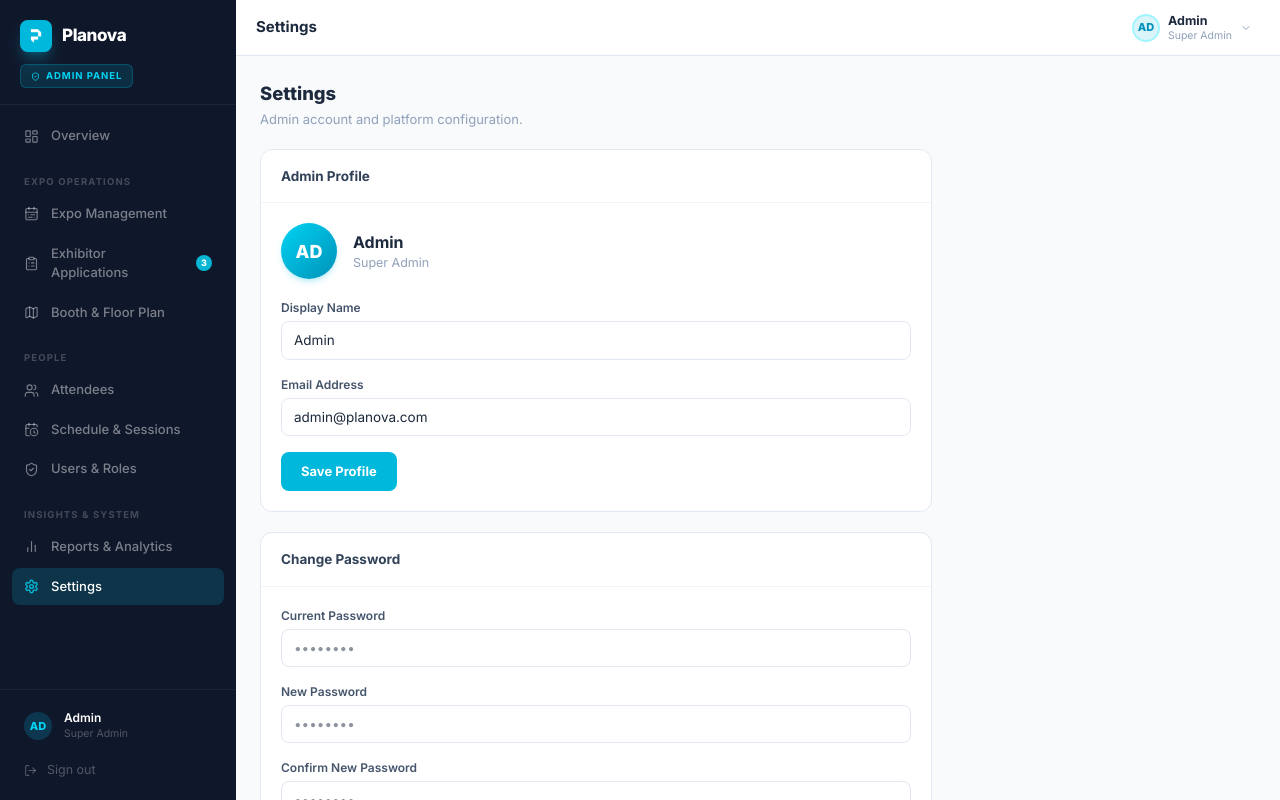
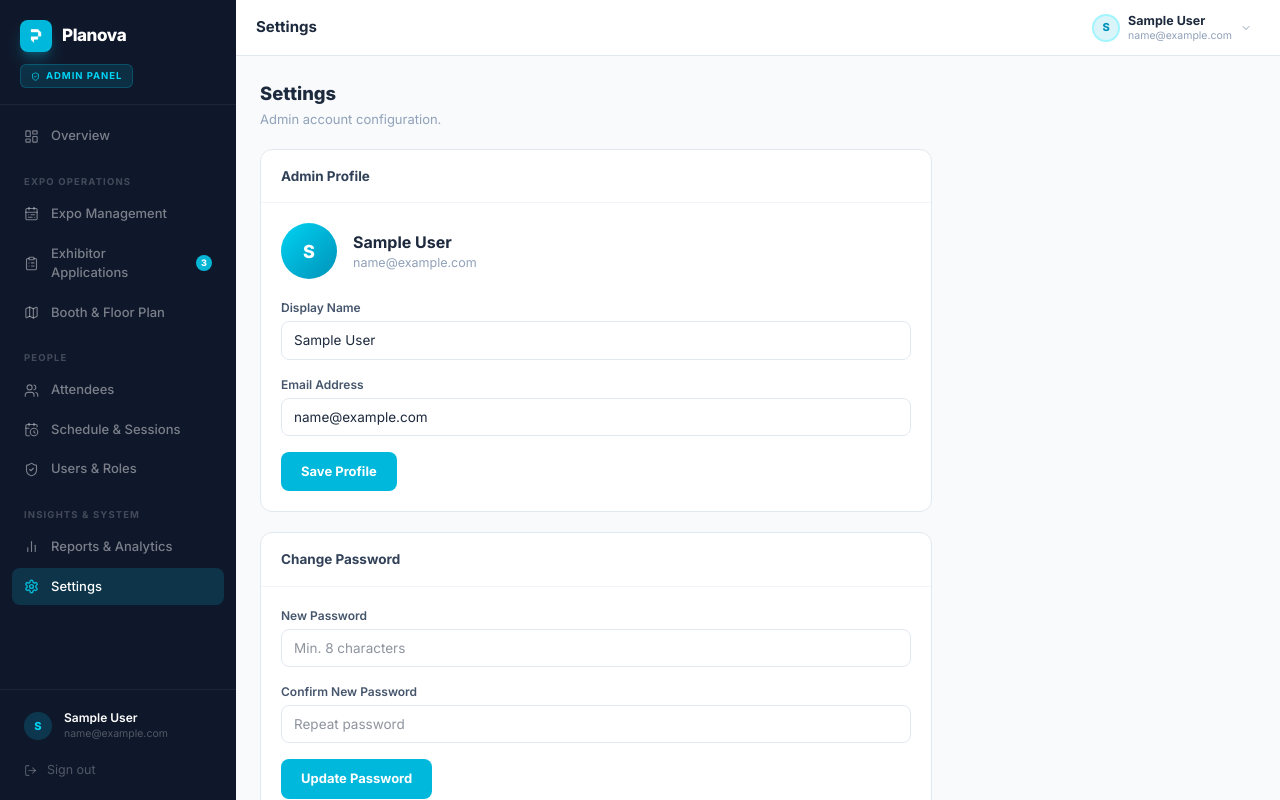
Before and after one commit to MRxSHAYAN/Planova, a React (Vite) app in the folder client/: page /admin/settings in a window 1280 px wide. Built offline with nearby package versions, Linux system fonts and the light colour scheme; sample sign-in values are in the browser's storage.

Commit message:
Auth complete: dynamic admin profile, fix Bell errors, simplify authRoutes, update README — by Shayan

```diff
--- a/client/src/admin/components/AdminSidebar.jsx
+++ b/client/src/admin/components/AdminSidebar.jsx
@@ -4,7 +4,6 @@ import {
   Users, CalendarClock, ShieldCheck, BarChart2,
   Settings, LogOut,
 } from "lucide-react";
-import { ADMIN_USER } from "../data/adminData";
 import logo from "../../assets/Icon.png";
 import { useAuth } from "../../context/AuthContext";
 
@@ -44,7 +43,7 @@ const NAV_GROUPS = [
 
 export default function AdminSidebar({ onClose }) {
   const navigate = useNavigate();
-  const { logout } = useAuth();
+  const { user, logout } = useAuth();
   const pendingApps = 3;
 
   const getBadge = (key) => {
@@ -135,11 +134,11 @@ export default function AdminSidebar({ onClose }) {
           onClick={() => { navigate(`${BASE}/settings`); onClose?.(); }}
         >
           <span className="w-7 h-7 rounded-full flex items-center justify-center text-[11px] font-black shrink-0 bg-cyan-500/20 text-cyan-400">
-            {ADMIN_USER.initials}
+            {user?.name?.charAt(0).toUpperCase() || "A"}
           </span>
           <div className="flex-1 min-w-0">
-            <p className="text-[12px] font-semibold text-white truncate leading-none">{ADMIN_USER.name}</p>
-            <p className="text-[10.5px] mt-0.5 truncate" style={{ color: "rgba(255,255,255,0.28)" }}>{ADMIN_USER.role}</p>
+            <p className="text-[12px] font-semibold text-white truncate leading-none">{user?.name || "Admin"}</p>
+            <p className="text-[10.5px] mt-0.5 truncate" style={{ color: "rgba(255,255,255,0.28)" }}>{user?.email || ""}</p>
           </div>
         </button>
 
--- a/client/src/admin/components/AdminTopbar.jsx
+++ b/client/src/admin/components/AdminTopbar.jsx
@@ -1,18 +1,18 @@
 import { useState } from "react";
 import { useNavigate } from "react-router-dom";
 import { Menu, ChevronDown, LogOut, Settings } from "lucide-react";
-import { ADMIN_USER } from "../data/adminData";
 import { useAuth } from "../../context/AuthContext";
 
 export default function AdminTopbar({ title, onMenuToggle }) {
   const navigate = useNavigate();
-  const { logout } = useAuth();
+  const { user, logout } = useAuth();
   const [dropOpen, setDropOpen] = useState(false);
+
+  const initials = user?.name?.charAt(0).toUpperCase() || "A";
 
   return (
     <div className="h-[56px] shrink-0 flex items-center gap-3 px-5 bg-white border-b border-slate-200">
 
-      {/* Hamburger — mobile only */}
       <button
         className="lg:hidden w-8 h-8 flex items-center justify-center rounded-lg border border-slate-200 text-slate-500 hover:border-cyan-400 hover:text-cyan-500 transition-colors"
         onClick={onMenuToggle}
@@ -21,21 +21,19 @@ export default function AdminTopbar({ title, onMenuToggle }) {
         <Menu size={17} />
       </button>
 
-      {/* Page title */}
       <span className="flex-1 font-bold text-[15px] text-slate-800 truncate">{title}</span>
 
-      {/* Profile */}
       <div className="relative">
         <button
           className="flex items-center gap-2 pl-1 pr-2 py-1 rounded-lg hover:bg-slate-50 transition-colors"
-          onClick={() => setDropOpen((v) => !v)}
+          onClick={() => setDropOpen(v => !v)}
         >
           <div className="w-7 h-7 rounded-full bg-cyan-500/15 text-cyan-600 text-[11px] font-black flex items-center justify-center border-2 border-cyan-200">
-            {ADMIN_USER.initials}
+            {initials}
           </div>
           <div className="hidden sm:flex flex-col text-left">
-            <span className="text-[12.5px] font-bold text-slate-800 leading-tight">{ADMIN_USER.name}</span>
-            <span className="text-[10.5px] text-slate-400 leading-tight">{ADMIN_USER.role}</span>
+            <span className="text-[12.5px] font-bold text-slate-800 leading-tight">{user?.name || "Admin"}</span>
+            <span className="text-[10.5px] text-slate-400 leading-tight">{user?.email || ""}</span>
           </div>
           <ChevronDown size={12} className="text-slate-400 hidden sm:block" />
         </button>
@@ -45,15 +43,19 @@ export default function AdminTopbar({ title, onMenuToggle }) {
             <div className="fixed inset-0 z-10" onClick={() => setDropOpen(false)} />
             <div className="absolute right-0 top-[calc(100%+6px)] z-20 bg-white border border-slate-200 rounded-xl shadow-xl w-[200px] overflow-hidden">
               <div className="px-4 py-3 border-b border-slate-100">
-                <p className="text-[13px] font-bold text-slate-800">{ADMIN_USER.name}</p>
-                <p className="text-[11.5px] text-slate-400">{ADMIN_USER.email}</p>
+                <p className="text-[13px] font-bold text-slate-800">{user?.name || "Admin"}</p>
+                <p className="text-[11.5px] text-slate-400">{user?.email || ""}</p>
               </div>
               {[
                 { label: "Settings", icon: Settings, path: "/admin/settings" },
-                { label: "Sign out", icon: LogOut, path: "/admin/login", danger: true, action: () => logout() },
-              ].map(({ label, icon: Icon, path, danger, action }) => (
+                { label: "Sign out", icon: LogOut, path: "/admin/login", danger: true },
+              ].map(({ label, icon: Icon, path, danger }) => (
                 <button key={label}
-                  onClick={() => { if (action) action(); navigate(path); setDropOpen(false); }}
+                  onClick={() => {
+                    if (danger) logout();
+                    navigate(path);
+                    setDropOpen(false);
+                  }}
                   className={`w-full flex items-center gap-2.5 px-4 py-2.5 text-[13px] hover:bg-slate-50 transition-colors ${danger ? "text-red-500" : "text-slate-700"}`}>
                   <Icon size={14} />
                   {label}
--- a/client/src/admin/data/adminData.js
+++ b/client/src/admin/data/adminData.js
@@ -1,22 +1,8 @@
-// Admin credentials stay in the admin folder
-export const ADMIN_CREDENTIALS = {
-  email: "admin@planova.com",
-  password: "admin123",
-};
-
-export const ADMIN_USER = {
-  name: "Admin",
-  email: "admin@planova.com",
-  initials: "AD",
-  role: "Super Admin",
-};
-
-// Re-export shared data from src/data.js so admin pages use the same data as the website
+// Re-export shared data from src/data.js for admin pages
 import {
   EXPOS, EXHIBITORS, SESSIONS, BOOTHS, ATTENDEES, USERS,
   ADMIN_ACTIVITY,
 } from "../../data.js";
 
-// Admin pages call them APPLICATIONS, so re-export with that name
 export { EXPOS, EXHIBITORS as APPLICATIONS, SESSIONS, BOOTHS, ATTENDEES, USERS };
 export { ADMIN_ACTIVITY as ACTIVITY };
--- a/client/src/admin/pages/AdminLogin.jsx
+++ b/client/src/admin/pages/AdminLogin.jsx
@@ -1,7 +1,7 @@
 import { useState } from "react";
 import { useNavigate } from "react-router-dom";
+import { useAuth } from "../../context/AuthContext";
 import logo from "../../assets/Icon.png";
-import { useAuth } from "../../context/AuthContext";
 
 function EyeIcon() {
   return (
@@ -81,7 +81,7 @@ export default function AdminLogin() {
         <div className="bg-[#1E293B] rounded-2xl border border-slate-700/50 p-8 shadow-2xl">
           <h2 className="text-white font-bold text-[1.1rem] mb-1">Sign in to Admin Panel</h2>
           <p className="text-slate-400 text-[13px] mb-6">
-            Sign in with your admin account credentials.
+            Demo credentials: <span className="text-cyan-400 font-mono">admin@planova.com</span> / <span className="text-cyan-400 font-mono">admin123</span>
           </p>
 
           {error && (
--- a/client/src/admin/pages/Settings.jsx
+++ b/client/src/admin/pages/Settings.jsx
@@ -1,5 +1,5 @@
 import { useState } from "react";
-import { ADMIN_USER } from "../data/adminData";
+import { useAuth } from "../../context/AuthContext";
 
 function Section({ title, children }) {
   return (
@@ -13,10 +13,43 @@ function Section({ title, children }) {
 }
 
 export default function Settings() {
-  const [profile, setProfile] = useState({ name: ADMIN_USER.name, email: ADMIN_USER.email });
-  const [toast, setToast] = useState(null);
+  const { user, login } = useAuth();
+  const [profile, setProfile]   = useState({ name: user?.name || "", email: user?.email || "" });
+  const [password, setPassword] = useState({ current: "", next: "", confirm: "" });
+  const [toast, setToast]       = useState(null);
+  const [error, setError]       = useState(null);
 
-  const showToast = (msg) => { setToast(msg); setTimeout(() => setToast(null), 2500); };
+  const token = localStorage.getItem("planova_token");
+
+  function showToast(msg)  { setToast(msg);  setTimeout(() => setToast(null),  2500); }
+  function showError(msg)  { setError(msg);  setTimeout(() => setError(null),   3000); }
+
+  async function saveProfile() {
+    const res = await fetch("/api/auth/profile", {
+      method: "PUT",
+      headers: { "Content-Type": "application/json", Authorization: `Bearer ${token}` },
+      body: JSON.stringify({ name: profile.name, email: profile.email }),
+    });
+    const data = await res.json();
+    if (!res.ok) return showError(data.message);
+    login(data);
+    showToast("Profile saved.");
+  }
+
+  async function savePassword() {
+    if (password.next !== password.confirm) return showError("Passwords don't match.");
+    if (password.next.length < 8) return showError("Password must be at least 8 characters.");
+    const res = await fetch("/api/auth/profile", {
+      method: "PUT",
+      headers: { "Content-Type": "application/json", Authorization: `Bearer ${token}` },
+      body: JSON.stringify({ password: password.next }),
+    });
+    const data = await res.json();
+    if (!res.ok) return showError(data.message);
+    login(data);
+    setPassword({ current: "", next: "", confirm: "" });
+    showToast("Password updated.");
+  }
 
   return (
     <div>
@@ -25,10 +58,15 @@ export default function Settings() {
           ✓ {toast}
         </div>
       )}
+      {error && (
+        <div className="fixed top-4 right-4 z-[100] bg-red-500 text-white px-4 py-2.5 rounded-lg shadow-lg text-[13px] font-semibold">
+          {error}
+        </div>
+      )}
 
       <div className="mb-5">
         <h1 className="text-[1.15rem] font-black text-slate-800">Settings</h1>
-        <p className="text-slate-400 text-[13px] mt-0.5">Admin account and platform configuration.</p>
+        <p className="text-slate-400 text-[13px] mt-0.5">Admin account configuration.</p>
       </div>
 
       <div className="space-y-5 max-w-2xl">
@@ -36,26 +74,26 @@ export default function Settings() {
         {/* Profile */}
         <Section title="Admin Profile">
           <div className="flex items-center gap-4 mb-5">
-            <div className="w-14 h-14 rounded-full bg-gradient-to-br from-cyan-400 to-cyan-600 flex items-center justify-center text-white text-[18px] font-black shadow-md shadow-cyan-500/20">
-              {ADMIN_USER.initials}
+            <div className="w-14 h-14 rounded-full bg-gradient-to-br from-cyan-400 to-cyan-600 flex items-center justify-center text-white text-[18px] font-black">
+              {user?.name?.charAt(0).toUpperCase() || "A"}
             </div>
             <div>
-              <p className="font-bold text-slate-800">{ADMIN_USER.name}</p>
-              <p className="text-[12.5px] text-slate-400">{ADMIN_USER.role}</p>
+              <p className="font-bold text-slate-800">{user?.name}</p>
+              <p className="text-[12.5px] text-slate-400">{user?.email}</p>
             </div>
           </div>
           <div className="space-y-4">
             <div>
               <label className="block text-[12px] font-semibold text-slate-600 mb-1">Display Name</label>
-              <input value={profile.name} onChange={e => setProfile(p => ({...p, name: e.target.value}))}
+              <input value={profile.name} onChange={e => setProfile(p => ({ ...p, name: e.target.value }))}
                 className="w-full px-3 py-2 rounded-lg border border-slate-200 text-[13.5px] text-slate-800 outline-none focus:border-cyan-400 focus:ring-2 focus:ring-cyan-100 transition-all" />
             </div>
             <div>
               <label className="block text-[12px] font-semibold text-slate-600 mb-1">Email Address</label>
-              <input value={profile.email} onChange={e => setProfile(p => ({...p, email: e.target.value}))}
+              <input value={profile.email} onChange={e => setProfile(p => ({ ...p, email: e.target.value }))}
                 className="w-full px-3 py-2 rounded-lg border border-slate-200 text-[13.5px] text-slate-800 outline-none focus:border-cyan-400 focus:ring-2 focus:ring-cyan-100 transition-all" />
             </div>
-            <button onClick={() => showToast("Profile saved successfully.")}
+            <button onClick={saveProfile}
               className="px-5 py-2.5 rounded-lg bg-cyan-500 text-white text-[13px] font-bold hover:bg-cyan-600 transition-colors">
               Save Profile
             </button>
@@ -65,14 +103,19 @@ export default function Settings() {
         {/* Change password */}
         <Section title="Change Password">
           <div className="space-y-4">
-            {["Current Password","New Password","Confirm New Password"].map(label => (
-              <div key={label}>
-                <label className="block text-[12px] font-semibold text-slate-600 mb-1">{label}</label>
-                <input type="password" placeholder="••••••••"
-                  className="w-full px-3 py-2 rounded-lg border border-slate-200 text-[13.5px] text-slate-800 outline-none focus:border-cyan-400 focus:ring-2 focus:ring-cyan-100 transition-all" />
-              </div>
-            ))}
-            <button onClick={() => showToast("Password updated successfully.")}
+            <div>
+              <label className="block text-[12px] font-semibold text-slate-600 mb-1">New Password</label>
+              <input type="password" value={password.next} onChange={e => setPassword(p => ({ ...p, next: e.target.value }))}
+                placeholder="Min. 8 characters"
+                className="w-full px-3 py-2 rounded-lg border border-slate-200 text-[13.5px] text-slate-800 outline-none focus:border-cyan-400 focus:ring-2 focus:ring-cyan-100 transition-all" />
+            </div>
+            <div>
+              <label className="block text-[12px] font-semibold text-slate-600 mb-1">Confirm New Password</label>
+              <input type="password" value={password.confirm} onChange={e => setPassword(p => ({ ...p, confirm: e.target.value }))}
+                placeholder="Repeat password"
+                className="w-full px-3 py-2 rounded-lg border border-slate-200 text-[13.5px] text-slate-800 outline-none focus:border-cyan-400 focus:ring-2 focus:ring-cyan-100 transition-all" />
+            </div>
+            <button onClick={savePassword}
               className="px-5 py-2.5 rounded-lg bg-cyan-500 text-white text-[13px] font-bold hover:bg-cyan-600 transition-colors">
               Update Password
             </button>
@@ -82,24 +125,16 @@ export default function Settings() {
         {/* Platform */}
         <Section title="Platform Settings">
           <div className="space-y-4">
-            {[
-              { label: "Platform Name",   val: "Planova",               note: "" },
-              { label: "Support Email",   val: "support@planova.pk",    note: "" },
-              { label: "Country",         val: "Pakistan",              note: "" },
-            ].map(({ label, val }) => (
+            {[["Platform Name","Planova"],["Support Email","support@planova.pk"],["Country","Pakistan"]].map(([label, val]) => (
               <div key={label}>
                 <label className="block text-[12px] font-semibold text-slate-600 mb-1">{label}</label>
                 <input defaultValue={val}
                   className="w-full px-3 py-2 rounded-lg border border-slate-200 text-[13.5px] text-slate-800 outline-none focus:border-cyan-400 focus:ring-2 focus:ring-cyan-100 transition-all" />
               </div>
             ))}
-            <button onClick={() => showToast("Settings saved successfully.")}
-              className="px-5 py-2.5 rounded-lg bg-cyan-500 text-white text-[13px] font-bold hover:bg-cyan-600 transition-colors">
-              Save Settings
-            </button>
           </div>
           <div className="mt-4 bg-amber-50 border border-amber-200 rounded-lg p-3 text-[12.5px] text-amber-700">
-            ⚠ Settings require backend integration to save permanently.
+            ⚠ Platform settings will persist once the backend settings route is implemented.
           </div>
         </Section>
       </div>
--- a/client/src/users/attendee/pages/MyProfile.jsx
+++ b/client/src/users/attendee/pages/MyProfile.jsx
@@ -1,5 +1,5 @@
 import { useState } from "react";
-import { Pencil, Check, X, Lock, Bell } from "lucide-react";
+import { Pencil, Check, X, Lock } from "lucide-react";
 import { CURRENT_USER } from "../data/mockData";
 
 function Field({ label, name, value, type = "text", editing, onChange }) {
--- a/client/src/users/attendee/pages/Overview.jsx
+++ b/client/src/users/attendee/pages/Overview.jsx
@@ -66,7 +66,6 @@ export default function Overview() {
           { icon: CalendarDays, label: "Registered",        value: registeredCount, color: "#3478F6" },
           { icon: Clock,        label: "Sessions lined up", value: sessionCount,    color: "#09152E" },
           { icon: Bookmark,     label: "Saved items",       value: savedCount,      color: "#09152E" },
-          { icon: Bell,         label: "Unread",            value: unreadCount,     color: unreadCount > 0 ? "#D97706" : "#09152E" },
         ].map(({ icon: Icon, label, value, color }) => (
           <div key={label} className="flex items-center gap-2.5">
             <Icon size={15} style={{ color, flexShrink: 0 }} />
--- a/client/src/users/exhibitor/pages/Settings.jsx
+++ b/client/src/users/exhibitor/pages/Settings.jsx
@@ -1,5 +1,5 @@
 import { useState } from "react";
-import { Check, X, Lock, Bell, User } from "lucide-react";
+import { Check, X, Lock, User } from "lucide-react";
 import { CURRENT_COMPANY } from "../data/mockData";
 
 function Toggle({ label, description, checked, onChange }) {
```
Also changed, not shown: client/src/users/exhibitor/pages/Overview.jsx (+29 -49 lines), 2 other files (tests, documents, lock files or other folders).
